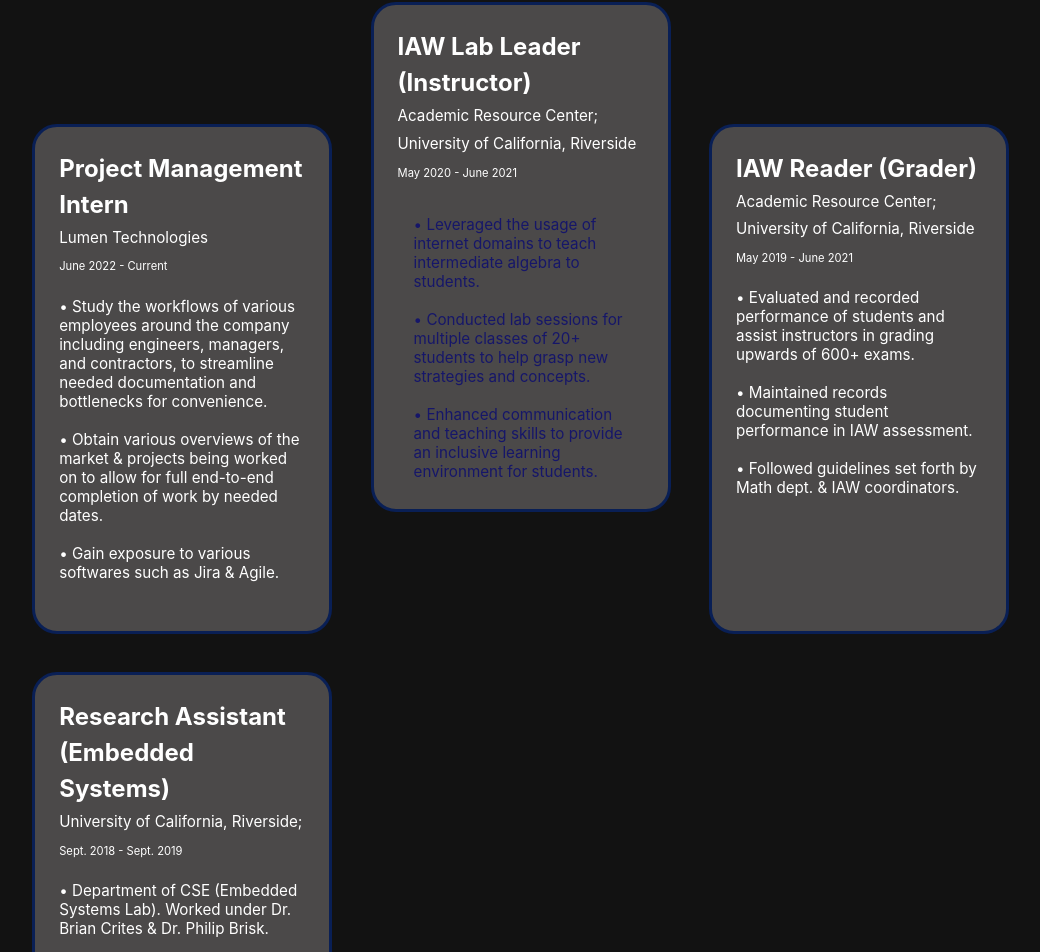
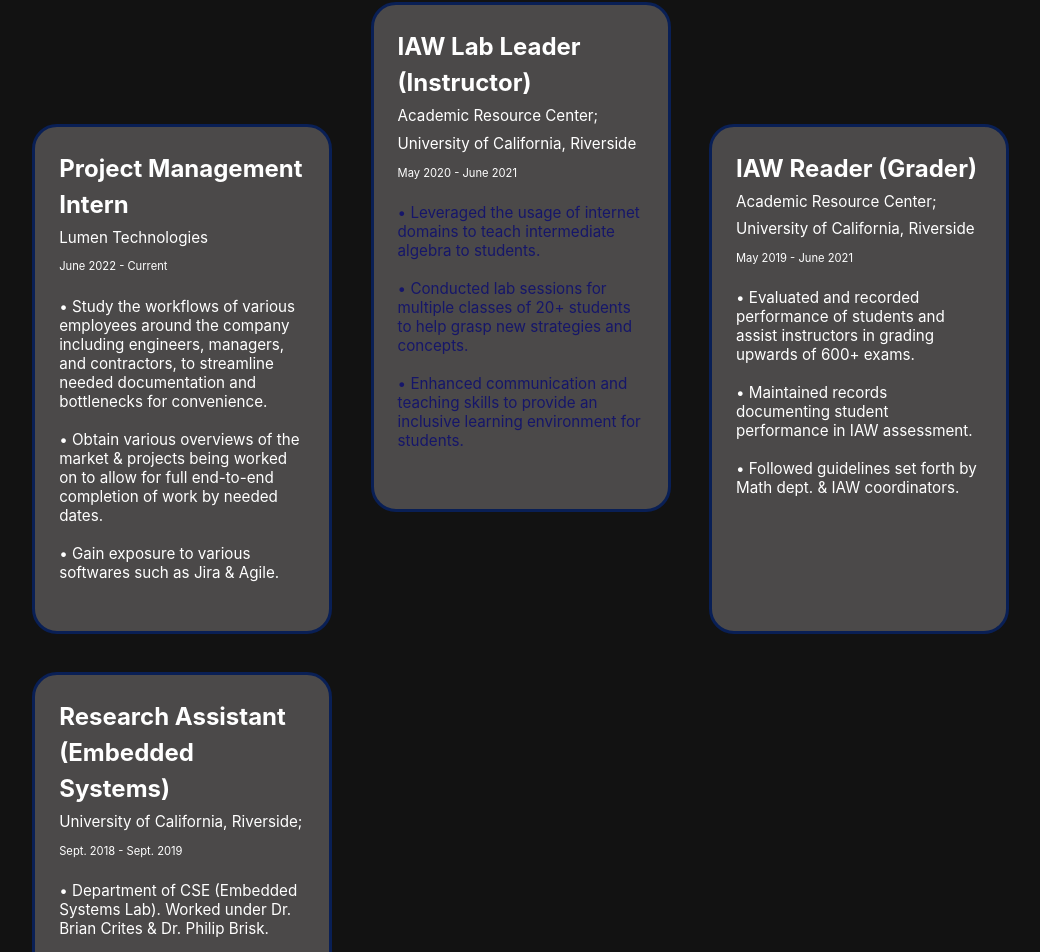
Before and after one commit to jjtrinh99/Website, a Next.js app: page / in a window 1280 px wide. Shown: the part 1113-2065 px from the top of the page, without its empty margins (19-1059 px from the left). Built offline with nearby package versions, Linux system fonts and the light colour scheme.

Commit message:
Dropwodnws

```diff
--- a/styles/globals.css
+++ b/styles/globals.css
@@ -69,12 +69,11 @@ overallH{
   background-color: inherit;
   /*box-shadow: 0px 8px 16px 0px rgba(0,0,0,0.2);*/
   /*padding: 12px 16px;*/
-  z-index: 1;
+  z-index: 7;
   color: #070972c9;
 }
 .dropdown-content{
   display: block;
-  padding: 12px 16px;
   text-decoration: none;
 }
 .dropdown:hover {
@@ -82,6 +81,9 @@ overallH{
   background-color: inherit;
 }
 
+.dropdown:hover .dropdown-content {
+  display: block;
+}
 
 @media (prefers-color-scheme: dark) {
   html {
```
